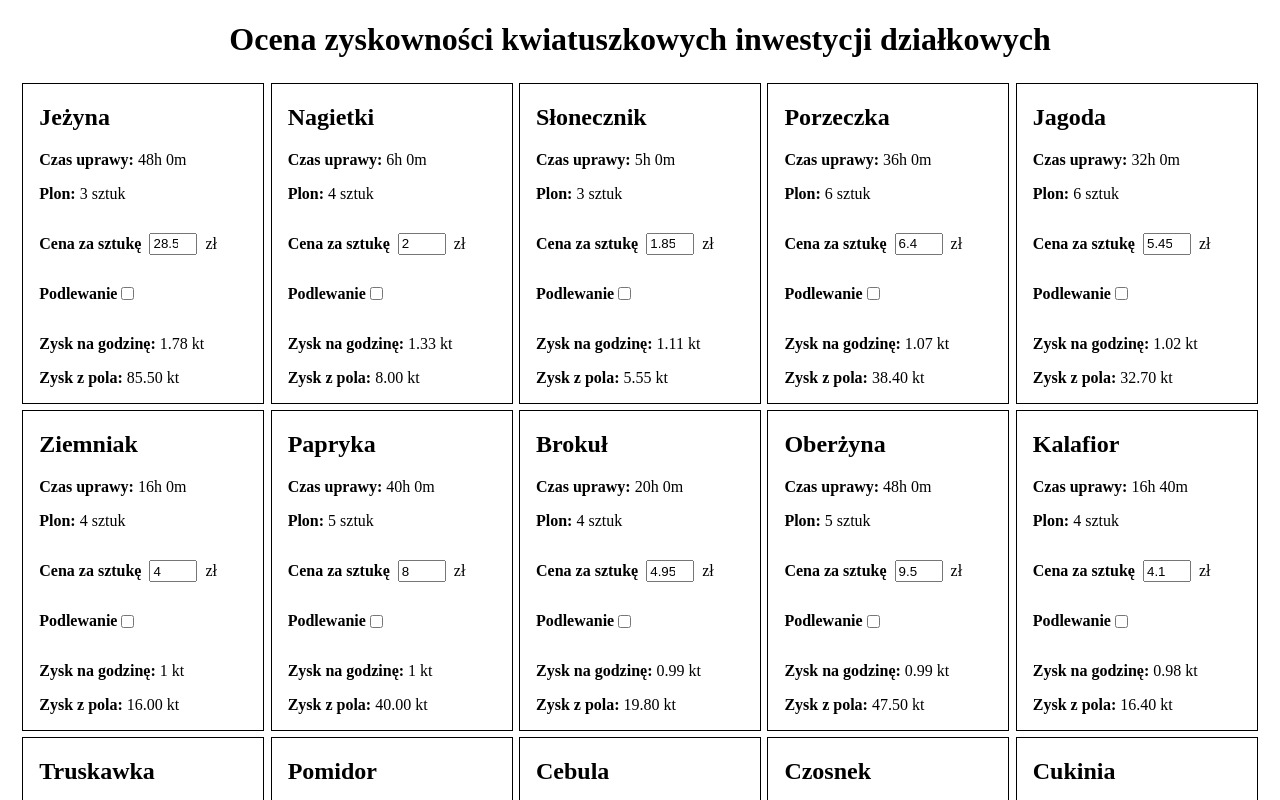
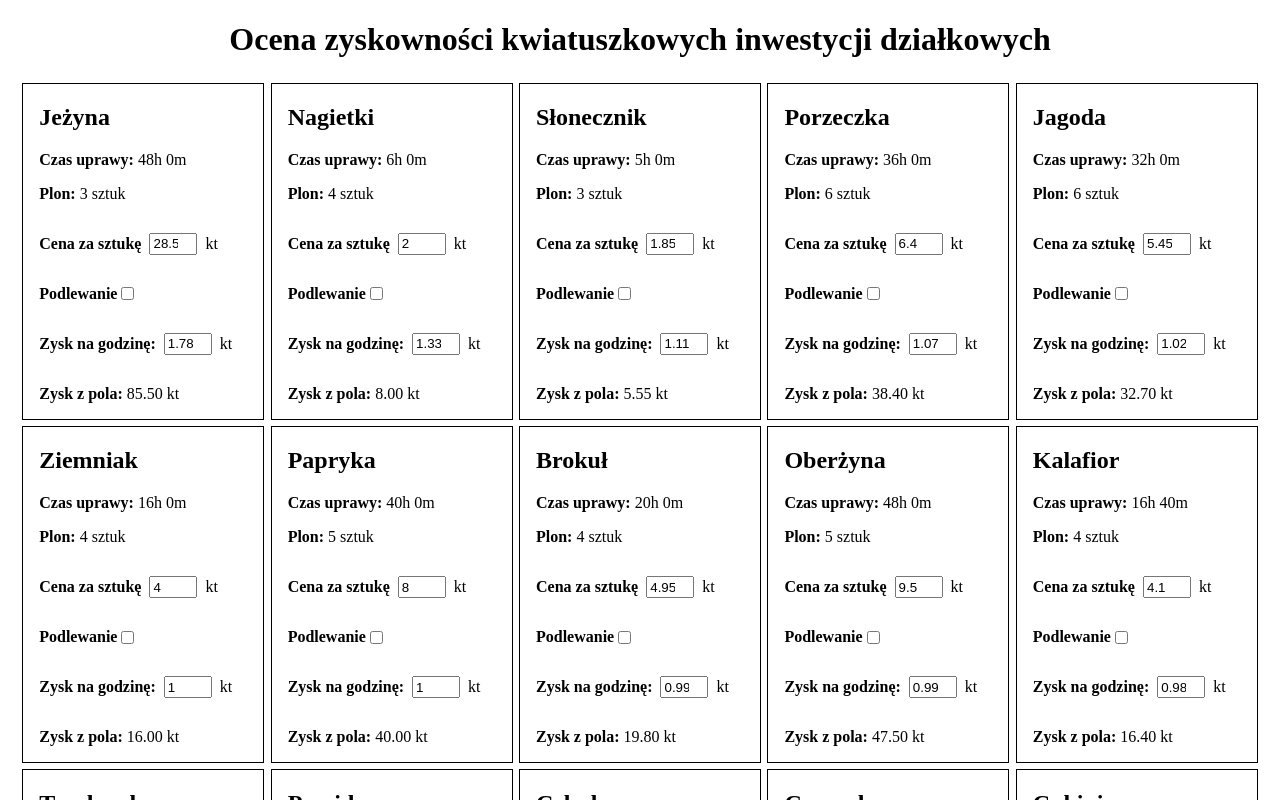
Before and after one commit to delektowski/farm-economy, a React (Create React App) app: page / in a window 1280 px wide. Shown: the top 800 px of the page. Built offline with nearby package versions, Linux system fonts and the light colour scheme.

Commit message:
Add change profit and make sorting change on Enter

```diff
--- a/package.json
+++ b/package.json
@@ -7,7 +7,9 @@
     "react-dom": "^16.11.0",
     "react-scripts": "0.9.x"
   },
-  "devDependencies": {},
+  "devDependencies": {
+    "prettier": "^1.19.1"
+  },
   "scripts": {
     "start": "react-scripts start",
     "build": "react-scripts build",
--- a/src/FruitContainer/FruitContainer.jsx
+++ b/src/FruitContainer/FruitContainer.jsx
@@ -6,8 +6,7 @@ const FruitContainer = ({
   fruitCrop,
   fruitCroppingTime,
   sortedFruitProfit,
-  handleChangeFruitProperty,
-
+  handleChangeFruitProperty
 }) => {
   const [price, setPrice] = useState(fruitPrice);
   const [fruitProfit, setFruitProfit] = useState(sortedFruitProfit);
@@ -18,6 +17,12 @@ const FruitContainer = ({
   const getProfitPerHour = fruitPrice => {
     const hourMultiplier = croppingTime / 60;
     return +((fruitPrice * fruitCrop) / hourMultiplier).toFixed(2);
+  };
+
+  const getPriceByProfitPerHour = profitPerHour => {
+    const price = (profitPerHour * croppingTime) / 60 / fruitCrop;
+    console.log("price", price.toFixed(2));
+    setPrice(price.toFixed(2));
   };
 
   const getCroppingTimeHoursAndMinute = () => {
@@ -33,15 +38,21 @@ const FruitContainer = ({
 
   const handleChangeProfit = e => {
     if (e.key === "Enter") {
-      handleChangeFruitProperty(fruitName, event.target.value, "fruitPrice");
+      handleChangeFruitProperty(fruitName, e.target.value, "fruitPrice");
     }
   };
 
-  const handleOnFocus = e => {
+  const handleChangeSortingOnProfitChange = e => {
+    if (e.key === "Enter") {
+      handleChangeFruitProperty(fruitName, price, "fruitPrice");
+    }
+  };
+
+  const handleOnFocus = () => {
     setIsFocus(true);
   };
 
-  const handleOnBlur = e => {
+  const handleOnBlur = () => {
     setIsFocus(false);
   };
 
@@ -64,6 +75,12 @@ const FruitContainer = ({
       setCroppingTime(croppingTimeCheckboxFalse);
     }
   };
+
+  const handleProfitOnHour = e => {
+    setFruitProfit(e.target.value);
+    getPriceByProfitPerHour(e.target.value);
+  };
+
   return (
     <div>
       <label htmlFor={fruitName}>
@@ -82,7 +99,6 @@ const FruitContainer = ({
             <strong>Plon: </strong>
             {`${fruitCrop} sztuk`}
           </p>
-
           <div className="PriceContainer">
             <div className="CurrencyFieldContainer">
               <p>
@@ -102,7 +118,7 @@ const FruitContainer = ({
                 max="999999"
                 step="0.10"
               />
-              <p>zł</p>
+              <p>kt</p>
             </div>
           </div>
           <div className="WateringCheckboxContainer">
@@ -116,10 +132,23 @@ const FruitContainer = ({
               onBlur={handleOnBlur}
             />
           </div>
-          <p>
-            <strong>Zysk na godzinę: </strong>
-            {fruitProfit} kt
-          </p>
+          <div className="WateringCheckboxContainer">
+            <strong>Zysk na godzinę:</strong>
+            <input
+              value={fruitProfit}
+              type="number"
+              placeholder="zysk"
+              className="PriceField"
+              onChange={handleProfitOnHour}
+              onKeyUp={e => handleChangeSortingOnProfitChange(e)}
+              onFocus={handleOnFocus}
+              onBlur={handleOnBlur}
+              min="0"
+              max="999999"
+              step="0.10"
+            />
+            <p>kt</p>
+          </div>
           <p>
             <strong>Zysk z pola: </strong>
             {(fruitPrice * fruitCrop).toFixed(2)} kt
--- a/src/FruitGenerator/FruitGenerator.jsx
+++ b/src/FruitGenerator/FruitGenerator.jsx
@@ -23,16 +23,15 @@ const FruitGenerator = () => {
 
   const getSubtractionSum = (i, j) => {
     return (
-      getProfitPerHour(j.fruitCroppingTime, j.fruitPrice, j.fruitCrop) -
-      getProfitPerHour(i.fruitCroppingTime, i.fruitPrice, i.fruitCrop)
+        getProfitPerHour(j.fruitCroppingTime, j.fruitPrice, j.fruitCrop) -
+        getProfitPerHour(i.fruitCroppingTime, i.fruitPrice, i.fruitCrop)
     );
-  };
+  }
 
   const getSortedFruitsPerProfit = () => {
-    const sorted = fruitList.sort((i, j) => {
+    return fruitList.sort((i, j) => {
       return getSubtractionSum(i, j);
     });
-    return sorted;
   };
 
   const sortedFruitsAndProfit = () => {
```
Also changed, not shown: 2 other files (tests, documents, lock files or other folders).
